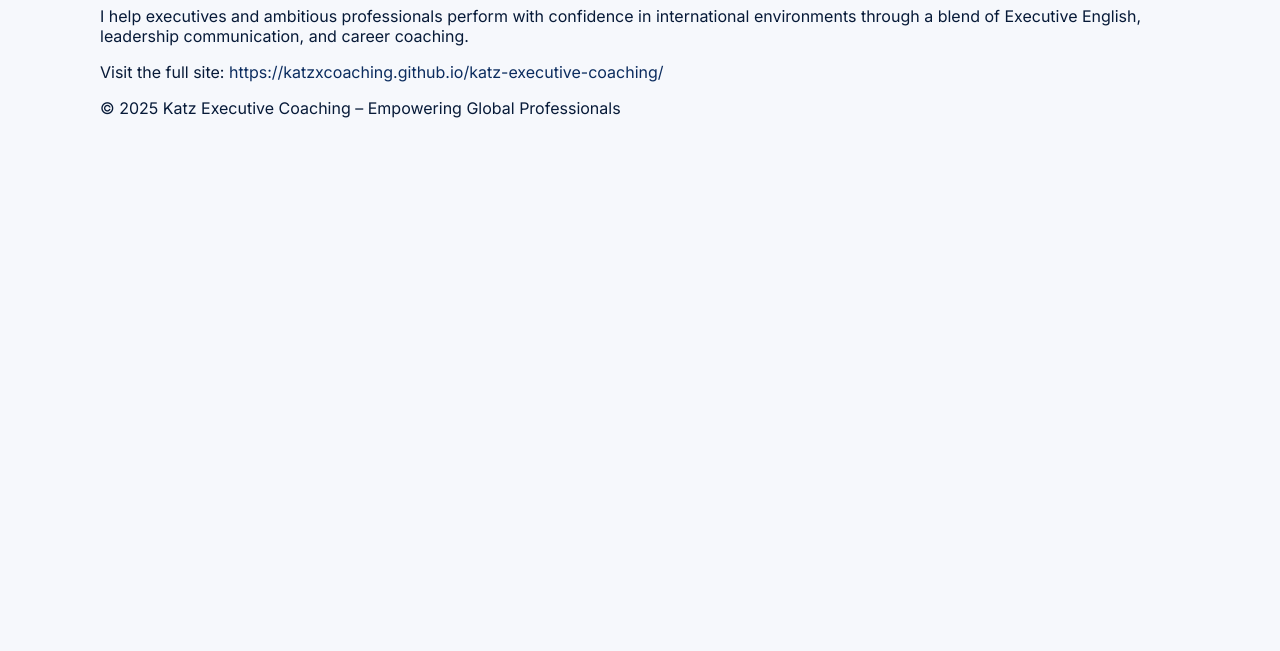
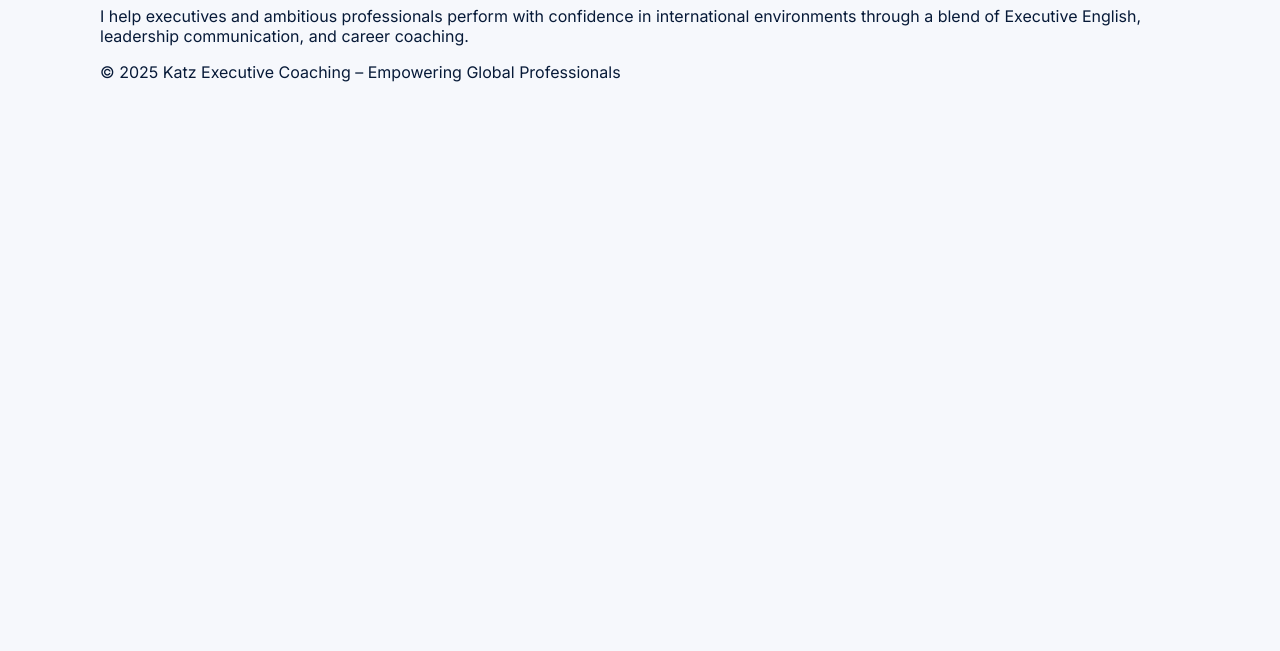
Before and after one commit to katzxcoaching/katz-executive-coaching, a plain HTML site: page index.html in a window 1280 px wide. Shown: the part 149-800 px from the top of the page. Drawn offline with Linux system fonts and the light colour scheme.

Commit message:
Update index.html

```diff
--- a/index.html
+++ b/index.html
@@ -57,7 +57,6 @@
   <main class="container">
     <h1>Communicate, Lead, and Advance Your Career in English.</h1>
     <p>I help executives and ambitious professionals perform with confidence in international environments through a blend of Executive English, leadership communication, and career coaching.</p>
-    <p>Visit the full site: <a href="https://katzxcoaching.github.io/katz-executive-coaching/">https://katzxcoaching.github.io/katz-executive-coaching/</a></p>
   </main>
 
   <footer class="container">
```
